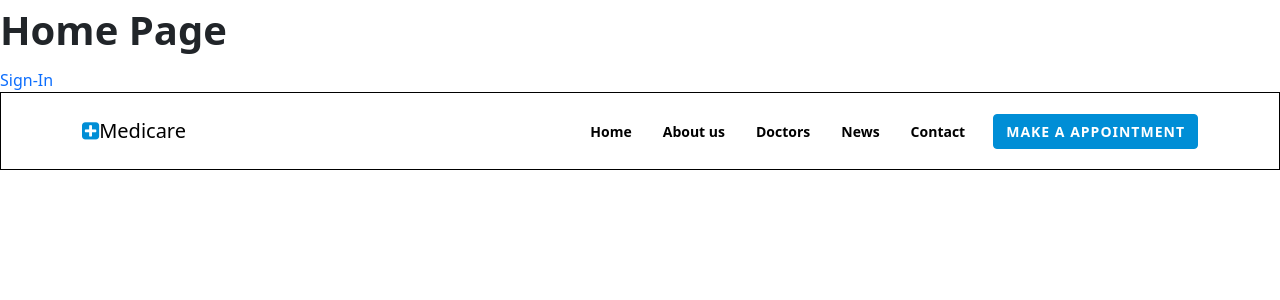
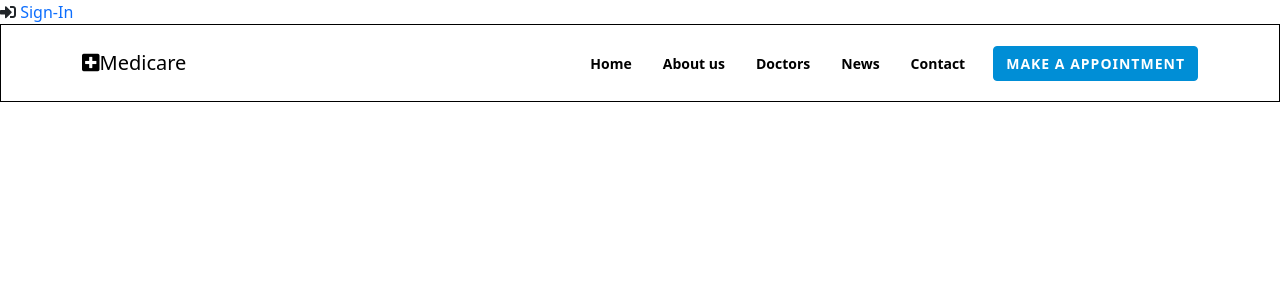
Before and after one commit to Md-Tariqul-Islam/Medicare, a PHP site: page / in a window 1280 px wide. Shown: the top 300 px of the page. Run offline with PHP 8.4, Linux system fonts and the light colour scheme; some libraries are stand-ins or nearby versions.

Commit message:
Add font awesome cdn

```diff
--- a/index.php
+++ b/index.php
@@ -11,29 +11,22 @@
 
     <!-- MAIN CSS -->
     <link rel="stylesheet" href="css/style.css">
+    <!-- Font Awesome -->
+    <link rel="stylesheet" href="https://use.fontawesome.com/releases/v5.15.4/css/all.css" integrity="sha384-DyZ88mC6Up2uqS4h/KRgHuoeGwBcD4Ng9SiP4dIRy0EXTlnuz47vAwmeGwVChigm" crossorigin="anonymous">
 
-    <link rel="stylesheet" href="https://cdnjs.cloudflare.com/ajax/libs/font-awesome/4.7.0/css/font-awesome.css">
+    <!-- <link rel="stylesheet" href="https://cdnjs.cloudflare.com/ajax/libs/font-awesome/4.7.0/css/font-awesome.css"> -->
 
     <title>MediCare</title>
 
-    <!-- Owl-Carousel CSS  -->
-    <link rel="stylesheet" href="css/owl.carousel.css">
-    <link rel="stylesheet" href="css/owl.theme.default.min.css">
   </head>
   <body>
-
-
-    <h1>Home Page</h1>
-
-    <span> <a href="login.php">Sign-In</a></span>
-
-
+    <span> <i class="fas fa-sign-in-alt"></i><a href="login.php"> Sign-In</a></span>
     <!-- header-section start -->
     <header class="header-section">
     <nav class="navbar navbar-expand-lg navbar-light bg-light">
           <div class="container">
             <a class="navbar-brand" href="index.html">
-              <i class="fa fa-plus-square"></i>Medicare
+              <i class="fas fa-plus-square"></i>Medicare
             </a>
             <button class="navbar-toggler" type="button" data-bs-toggle="collapse" data-bs-target="#navbarSupportedContent" aria-controls="navbarSupportedContent" aria-expanded="false" aria-label="Toggle navigation">
               <span class="navbar-toggler-icon"></span>
@@ -64,20 +57,6 @@
         </nav>
     </header>
     <!-- header-section end -->
-
     <script src="https://cdn.jsdelivr.net/npm/bootstrap@5.0.2/dist/js/bootstrap.bundle.min.js" integrity="sha384-MrcW6ZMFYlzcLA8Nl+NtUVF0sA7MsXsP1UyJoMp4YLEuNSfAP+JcXn/tWtIaxVXM" crossorigin="anonymous"></script>
-
-    <script src="js/jquery.js"></script>
-    <script src="js/owl.carousel.min.js"></script>
-
-    <script>
-      $('.owl-carousel').owlCarousel({
-      animateOut: 'fadeOut',
-      items:1,
-      loop:true,
-      autoplay:true,
-    })
-    </script>
-
   </body>
 </html>
```
Also changed, not shown: images/a1.jpg (deleted), images/a2.jpg (deleted), images/a3.jpg (deleted), images/about-bg.jpg (deleted), images/appointment-image.jpg (deleted), images/author-image.jpg (deleted), images/medi.jpg (deleted), images/news-image.jpg (deleted), images/news-image1.jpg (deleted), images/news-image2.jpg (deleted), images/news-image3.jpg (deleted), images/team-image1.jpg (deleted), images/team-image2.jpg (deleted), images/team-image3.jpg (deleted), 1 more files.
